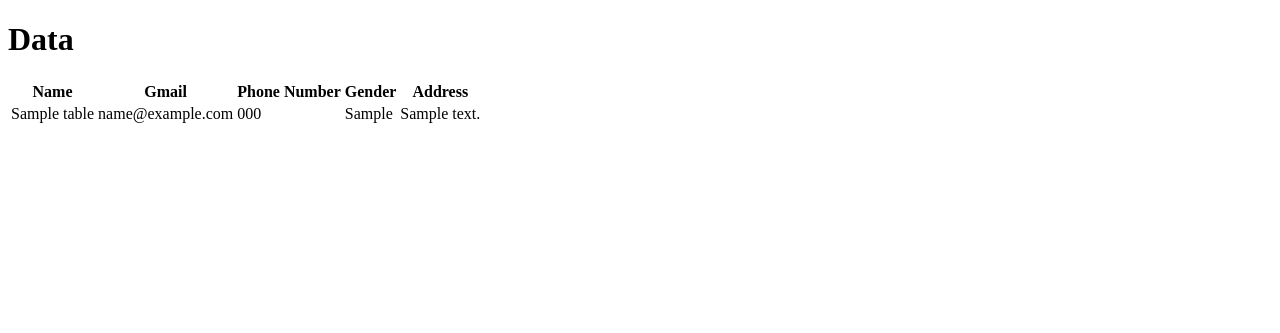
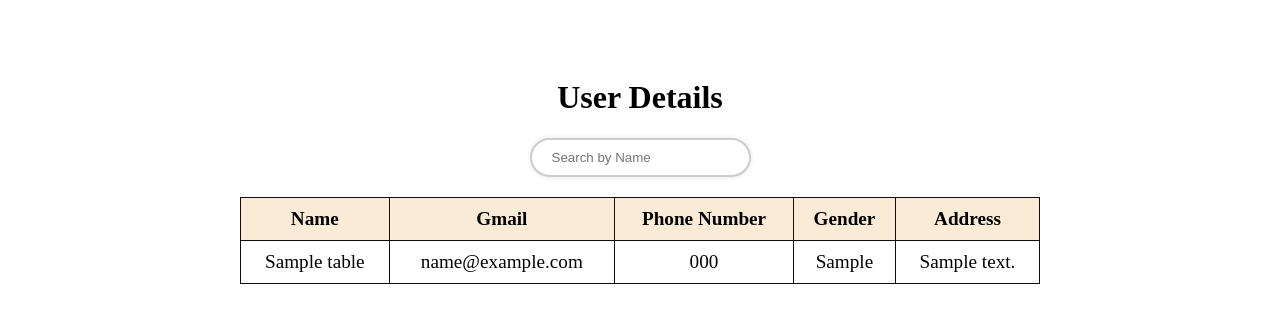
Before and after one commit to saiful1604008/Dotlines-Assignment, a Flask app: page /showData in a window 1280 px wide. Shown: the top 333 px of the page. Run offline with Flask 3, Linux system fonts and the light colour scheme; tables that the repository leaves empty or names only in its code hold one stand-in row (values such as "Sample post").

Commit message:
added search bar to search data by name

```diff
--- a/app.py
+++ b/app.py
@@ -1,4 +1,4 @@
-from flask import Flask, render_template, request, redirect, url_for
+from flask import Flask, render_template, request, redirect, url_for, jsonify
 import os
 import mysql.connector
 from openpyxl import load_workbook
@@ -120,5 +120,22 @@ def showData():
 
 
 
+@app.route('/showData', methods=['GET', 'POST'])
+def searchData():
+    text = request.form.get("text")
+    print(text)
+    mycursor= mydb.cursor()
+    mycursor.execute("SELECT * FROM new_table WHERE Name LIKE '{}%' ".format(text))
+    results = mycursor.fetchall()
+    print(results)
+    mycursor.close()
+    # mydb.close()
+
+    return jsonify(results)
+
+
+
+
+
 if __name__ == "__main__":
     app.run(port=5000)
--- a/templates/data.html
+++ b/templates/data.html
@@ -5,9 +5,73 @@
     <meta http-equiv="X-UA-Compatible" content="IE=edge">
     <meta name="viewport" content="width=device-width, initial-scale=1.0">
     <title>Data</title>
+    <script src="https://code.jquery.com/jquery-3.6.0.min.js"></script>
+
+
+      <style>
+        body{
+          padding-top: 50px;
+          padding-bottom: 50px;
+        }
+
+        table {
+          margin: 0 auto;
+          text-align: center;
+          border-collapse: collapse;
+          width: 80%;
+          max-width: 800px;
+          font-size: 1.2em;
+        }
+
+        th, td {
+          padding: 10px;
+          border: 1px solid #0e0d0d;
+        }
+
+
+        th {
+          background-color: antiquewhite;
+        }
+
+        h1 {
+            text-align: center;
+        }
+
+
+        @media only screen and (max-width: 600px) {
+          table {
+            width: 100%;
+            font-size: 1em;
+          }
+
+        th, td {
+          padding: 5px;
+          }
+        }
+
+        #search{
+        display: block;
+        margin: 0 auto;
+        padding: 10px 20px;
+        margin-bottom: 20px;
+        border-radius: 20px;
+        border: 2px solid #ccc;
+        box-shadow: 0px 0px 5px 0px rgba(0,0,0,0.1);
+        transition: all 0.3s ease;
+      }
+
+      #search:focus {
+        outline: none;
+        border: 2px solid #6f42c1;
+        box-shadow: 0px 0px 5px 0px rgba(111,66,193,0.5);
+      }
+
+
+      </style>
 </head>
 <body>
-    <h1>Data</h1>
+    <h1>User Details</h1>
+    <input type="text" id="search" placeholder="Search by Name">
 
     <table>
       <thead>
@@ -19,7 +83,7 @@
           <th>Address</th>
         </tr>
       </thead>
-  <tbody>
+      <tbody id = "datalist">
         {% for row in data %}
         <tr>
           <td>{{ row[1] }}</td>
@@ -33,4 +97,39 @@
     </table>
 
 </body>
+
+
+<script>
+
+  $(document).ready(function() {
+    $("#search").on("input", function(e) {
+        $('#datalist').empty();
+        if($('#search').val().len != 0){
+          $.ajax({
+            method: "post",
+            url: "/showData",
+            data: {text:$('#search').val()},
+            success: function(response){
+              console.log(response);
+              var info = "";
+              $.each(response, function(i, item){
+                info += "<tr>";
+                info += "<td>" + item[1] + "</td>";
+                info += "<td>" + item[2] + "</td>";
+                info += "<td>" + item[3] + "</td>";
+                info += "<td>" + item[4] + "</td>";
+                info += "<td>" + item[5] + "</td>";
+                info += "</tr>";
+
+              });
+
+              $("#datalist").html(info);
+
+            }
+          });
+        }
+      });
+    });
+
+  </script>
 </html>
```
Lines whose indentation alone changed are shown as unchanged.
